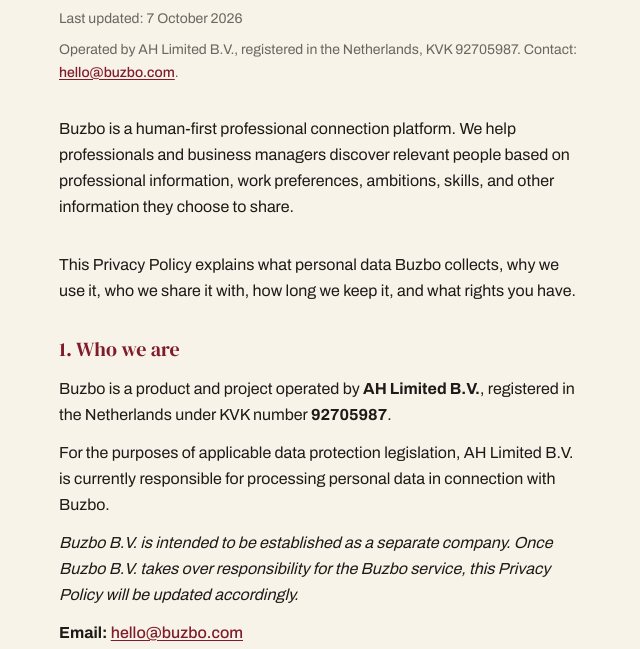
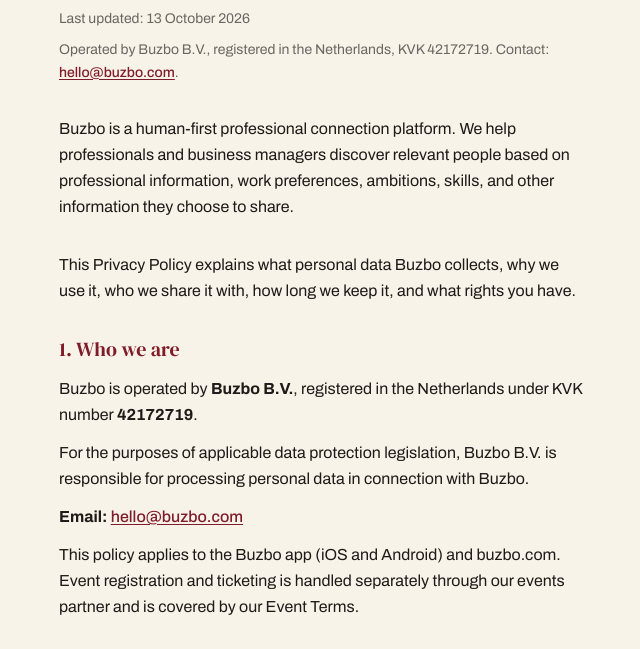
Before and after one commit to tommyia/buzbo-landing, an Astro site: page /app/pp in a window 1280 px wide. Shown: the part 89-738 px from the top of the page, without its empty margins (317-957 px from the left). Built offline with nearby package versions, Linux system fonts and the light colour scheme; Astro itself is replaced by a stand-in of ours.

Commit message:
Legal pages: Buzbo is operated by Buzbo B.V.
Co-Authored-By: Claude Opus 5.5 (1M context) <noreply@anthropic.com>

```diff
--- a/src/pages/app/pp.astro
+++ b/src/pages/app/pp.astro
@@ -23,9 +23,9 @@ import '../../styles/global.css';
 		<main class="mx-auto max-w-xl px-5 py-8 sm:px-6 sm:py-10">
 
 			<h1 class="text-3xl leading-tight text-primary-crimson sm:text-4xl">Buzbo Privacy Policy</h1>
-			<p class="mt-3 text-sm leading-relaxed text-gray-600">Last updated: 7 October 2026</p>
+			<p class="mt-3 text-sm leading-relaxed text-gray-600">Last updated: 13 October 2026</p>
 			<p class="mt-2 text-sm leading-relaxed text-gray-600">
-				Operated by AH Limited B.V., registered in the Netherlands, KVK 92705987.
+				Operated by Buzbo B.V., registered in the Netherlands, KVK 42172719.
 				Contact: <a href="mailto:hello@buzbo.com" class="font-medium text-primary-crimson underline underline-offset-2">hello@buzbo.com</a>.
 			</p>
 
@@ -34,9 +34,8 @@ import '../../styles/global.css';
 				<p class="mt-3">This Privacy Policy explains what personal data Buzbo collects, why we use it, who we share it with, how long we keep it, and what rights you have.</p>
 				<section>
 					<h2 class="text-xl leading-snug text-primary-crimson">1. Who we are</h2>
-					<p class="mt-3">Buzbo is a product and project operated by <strong>AH Limited B.V.</strong>, registered in the Netherlands under KVK number <strong>92705987</strong>.</p>
-					<p class="mt-3">For the purposes of applicable data protection legislation, AH Limited B.V. is currently responsible for processing personal data in connection with Buzbo.</p>
-					<p class="mt-3"><em>Buzbo B.V. is intended to be established as a separate company. Once Buzbo B.V. takes over responsibility for the Buzbo service, this Privacy Policy will be updated accordingly.</em></p>
+					<p class="mt-3">Buzbo is operated by <strong>Buzbo B.V.</strong>, registered in the Netherlands under KVK number <strong>42172719</strong>.</p>
+					<p class="mt-3">For the purposes of applicable data protection legislation, Buzbo B.V. is responsible for processing personal data in connection with Buzbo.</p>
 					<p class="mt-3"><strong>Email:</strong> <a href="mailto:hello@buzbo.com" class="font-medium text-primary-crimson underline underline-offset-2">hello@buzbo.com</a></p>
 					<p class="mt-3">This policy applies to the Buzbo app (iOS and Android) and buzbo.com. Event registration and ticketing is handled separately through our events partner and is covered by our Event Terms.</p>
 				</section>
@@ -152,7 +151,7 @@ import '../../styles/global.css';
 				</section>
 				<section>
 					<h2 class="text-xl leading-snug text-primary-crimson">19. Contact</h2>
-					<p class="mt-3"><strong>AH Limited B.V. — Buzbo</strong> KVK: 92705987 Email: <a href="mailto:hello@buzbo.com" class="font-medium text-primary-crimson underline underline-offset-2">hello@buzbo.com</a></p>
+					<p class="mt-3"><strong>Buzbo B.V.</strong> KVK: 42172719 Email: <a href="mailto:hello@buzbo.com" class="font-medium text-primary-crimson underline underline-offset-2">hello@buzbo.com</a></p>
 				</section>
 				<p class="border-t border-line pt-6 text-sm text-gray-600">
 					See also our <a href="/app/tnc" class="font-medium text-primary-crimson underline underline-offset-2">Terms &amp; Conditions</a>.
--- a/src/pages/app/tnc.astro
+++ b/src/pages/app/tnc.astro
@@ -22,9 +22,9 @@ import '../../styles/global.css';
 	<body class="font-sans antialiased text-gray-900">
 		<main class="mx-auto max-w-xl px-5 py-8 sm:px-6 sm:py-10">
 			<h1 class="text-3xl leading-tight text-primary-crimson sm:text-4xl">Buzbo Terms &amp; Conditions</h1>
-			<p class="mt-3 text-sm leading-relaxed text-gray-600">Last updated: 15 September 2026</p>
+			<p class="mt-3 text-sm leading-relaxed text-gray-600">Last updated: 13 October 2026</p>
 			<p class="mt-2 text-sm leading-relaxed text-gray-600">
-				Operated by AH Limited B.V., registered in the Netherlands, KVK 92705987.
+				Operated by Buzbo B.V., registered in the Netherlands, KVK 42172719.
 				Contact: <a href="mailto:hello@buzbo.com" class="font-medium text-primary-crimson underline underline-offset-2">hello@buzbo.com</a>.
 			</p>
 
@@ -32,9 +32,8 @@ import '../../styles/global.css';
 				<p class="mt-3">Welcome to Buzbo — a professional connection platform designed to help professionals and business managers discover relevant people and start genuine professional conversations. These Terms govern your use of the Buzbo app, buzbo.com, and related services.</p>
 				<section>
 					<h2 class="text-xl leading-snug text-primary-crimson">1. Who we are</h2>
-					<p class="mt-3">Buzbo is currently operated by <strong>AH Limited B.V.</strong>, registered in the Netherlands under KVK number <strong>92705987</strong>.</p>
+					<p class="mt-3">Buzbo is operated by <strong>Buzbo B.V.</strong>, registered in the Netherlands under KVK number <strong>42172719</strong>.</p>
 					<p class="mt-3">Email: <a href="mailto:hello@buzbo.com" class="font-medium text-primary-crimson underline underline-offset-2">hello@buzbo.com</a></p>
-					<p class="mt-3"><em>Buzbo B.V. is intended to be established as a separate company. These Terms will be updated if and when responsibility for the Buzbo service transfers to that entity.</em></p>
 				</section>
 				<section>
 					<h2 class="text-xl leading-snug text-primary-crimson">2. Eligibility</h2>
@@ -124,7 +123,7 @@ import '../../styles/global.css';
 				</section>
 				<section>
 					<h2 class="text-xl leading-snug text-primary-crimson">21. Contact</h2>
-					<p class="mt-3"><strong>AH Limited B.V. — Buzbo</strong> KVK: 92705987 Email: <a href="mailto:hello@buzbo.com" class="font-medium text-primary-crimson underline underline-offset-2">hello@buzbo.com</a></p>
+					<p class="mt-3"><strong>Buzbo B.V.</strong> KVK: 42172719 Email: <a href="mailto:hello@buzbo.com" class="font-medium text-primary-crimson underline underline-offset-2">hello@buzbo.com</a></p>
 				</section>
 				<p class="border-t border-line pt-6 text-sm text-gray-600">
 					See also our <a href="/app/pp" class="font-medium text-primary-crimson underline underline-offset-2">Privacy Policy</a>.
```
